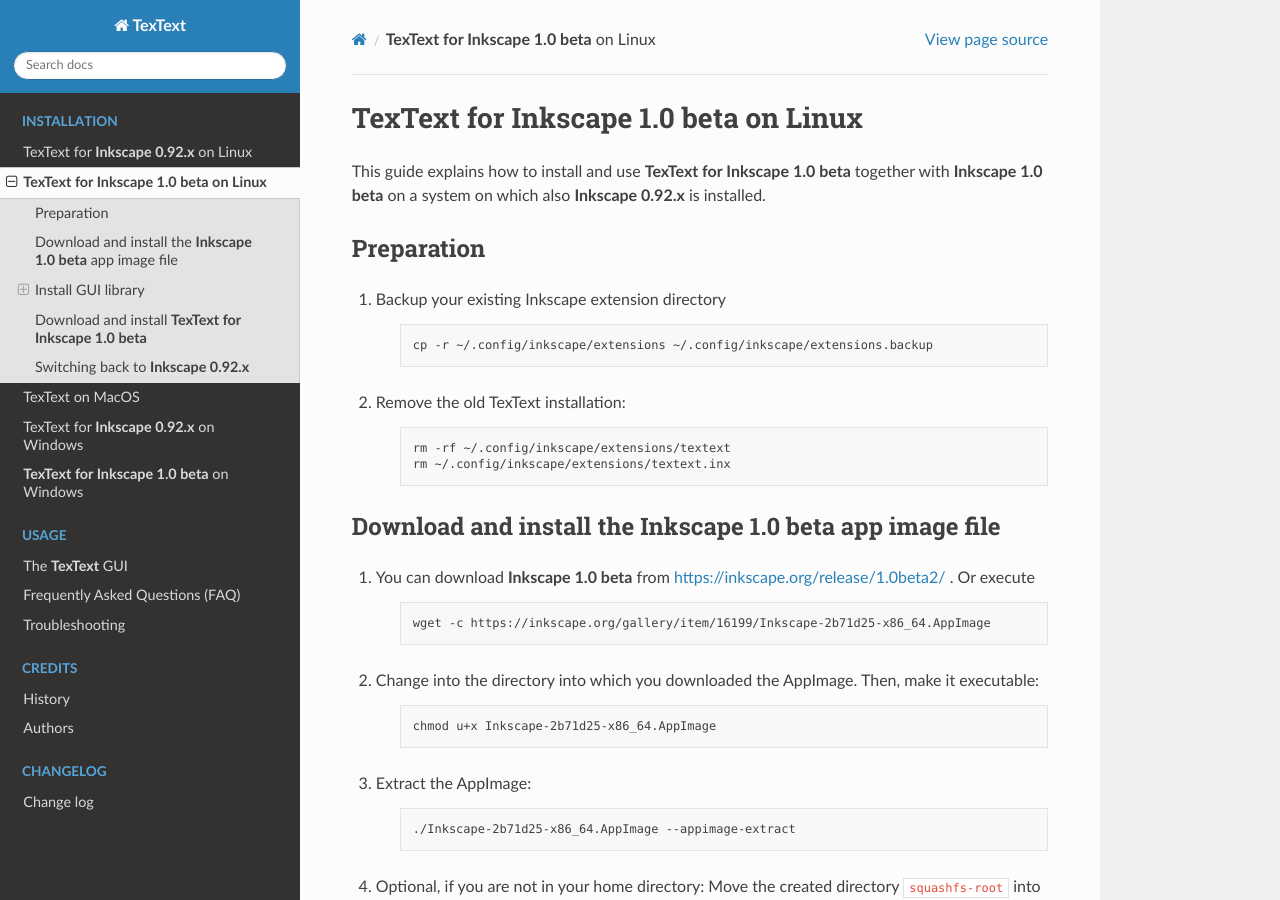
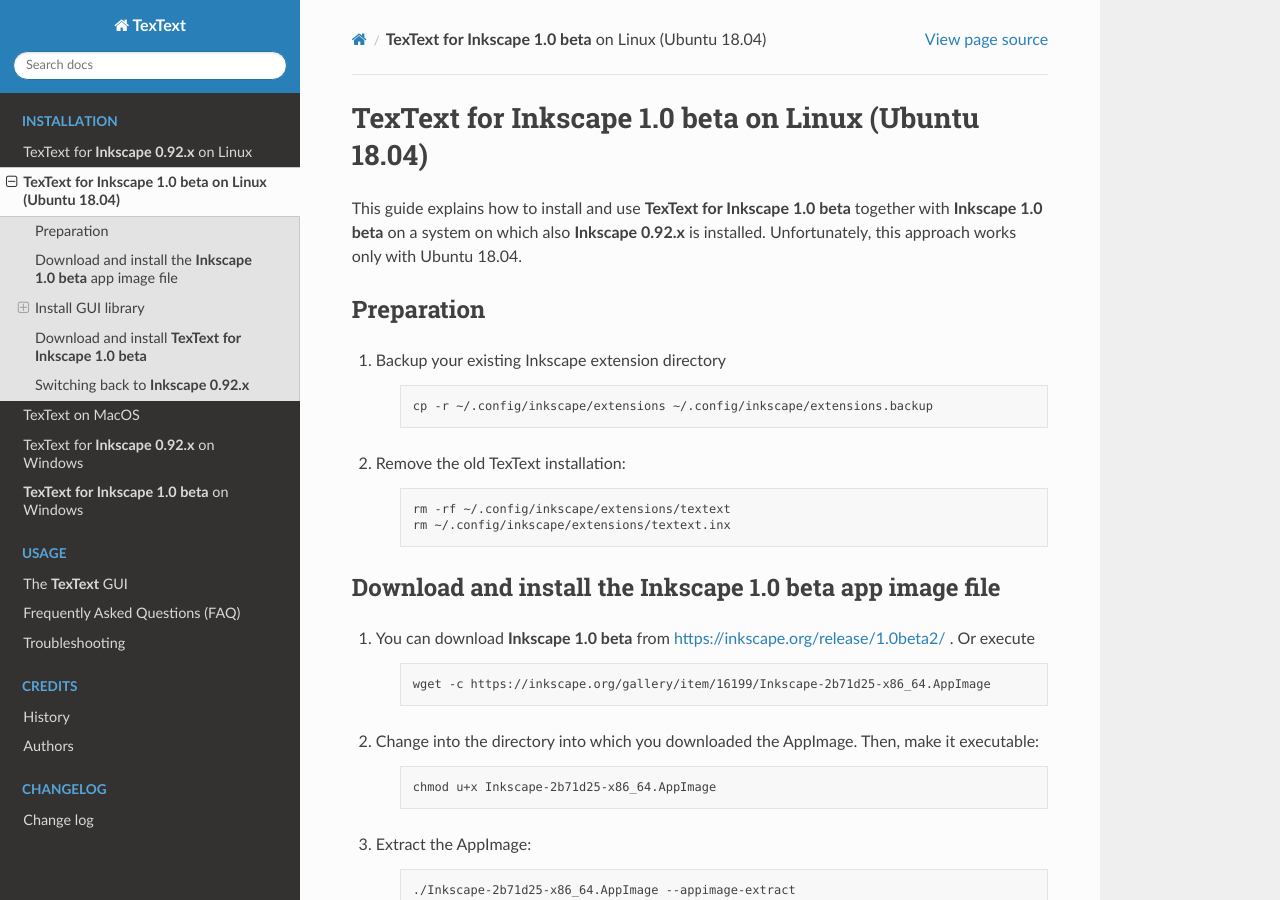
Before and after one commit to textext/textext, a Sphinx documentation site: the page built from docs/source/install/linux-beta.rst, in a window 1280 px wide and 900 px high. Built offline with Sphinx 7.4.7 and the Read the Docs theme 2.0.0, drawn with Linux system fonts in a browser that asks for light colours.

Commit message:
Doc: Added remark that 1.0 beta install works only on Ubuntu 18.04
See issue #185

```diff
--- a/docs/source/install/linux-beta.rst
+++ b/docs/source/install/linux-beta.rst
@@ -12,12 +12,13 @@
 
 .. _linux-beta-install:
 
-==================
-|TexText| on Linux
-==================
+=================================
+|TexText| on Linux (Ubuntu 18.04)
+=================================
 
 This guide explains how to install and use |TexText| together with |Inkscape| on a system
-on which also |InkscapeOld| is installed.
+on which also |InkscapeOld| is installed. Unfortunately, this approach works only with
+Ubuntu 18.04.
 
 Preparation
 ===========
```
